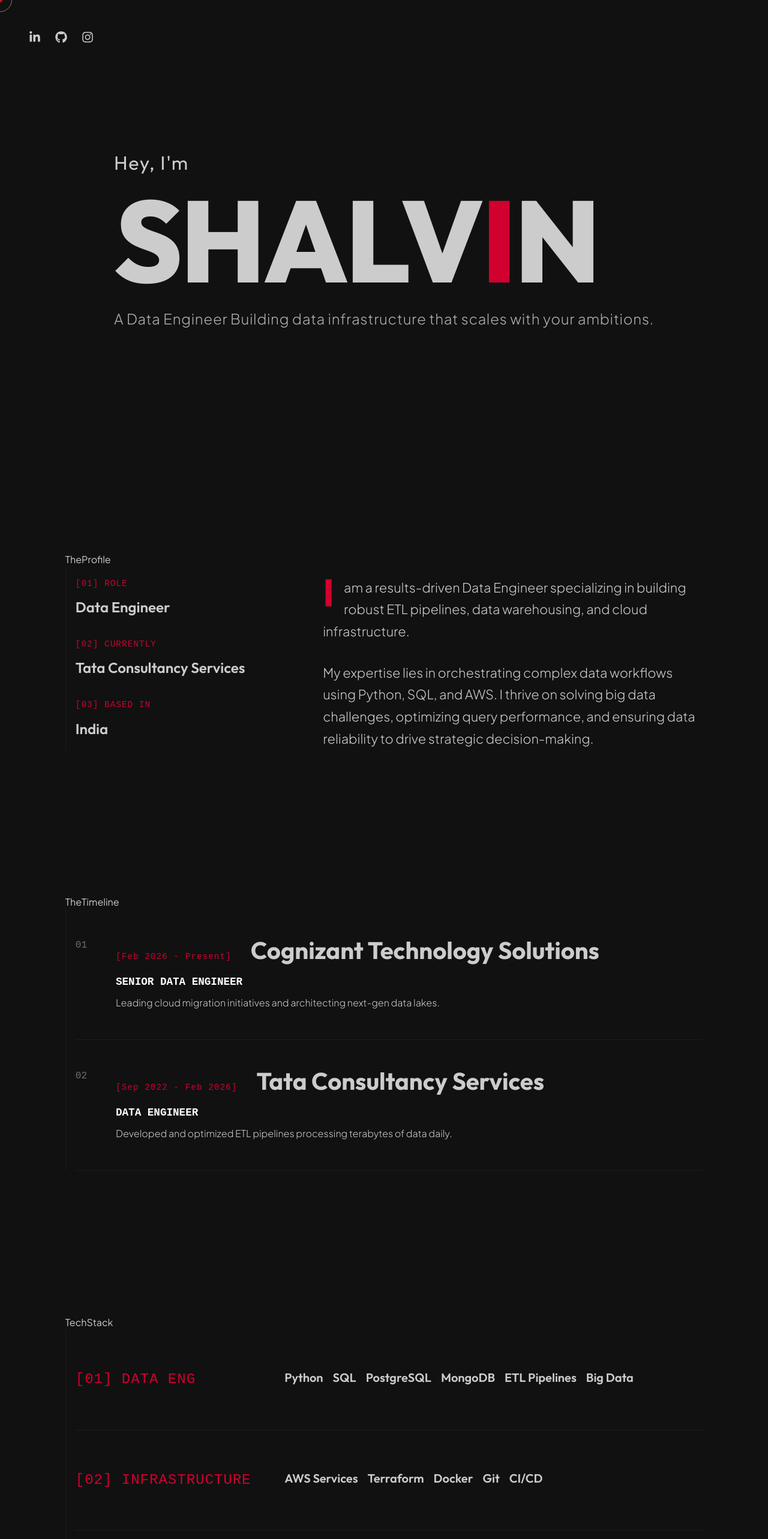
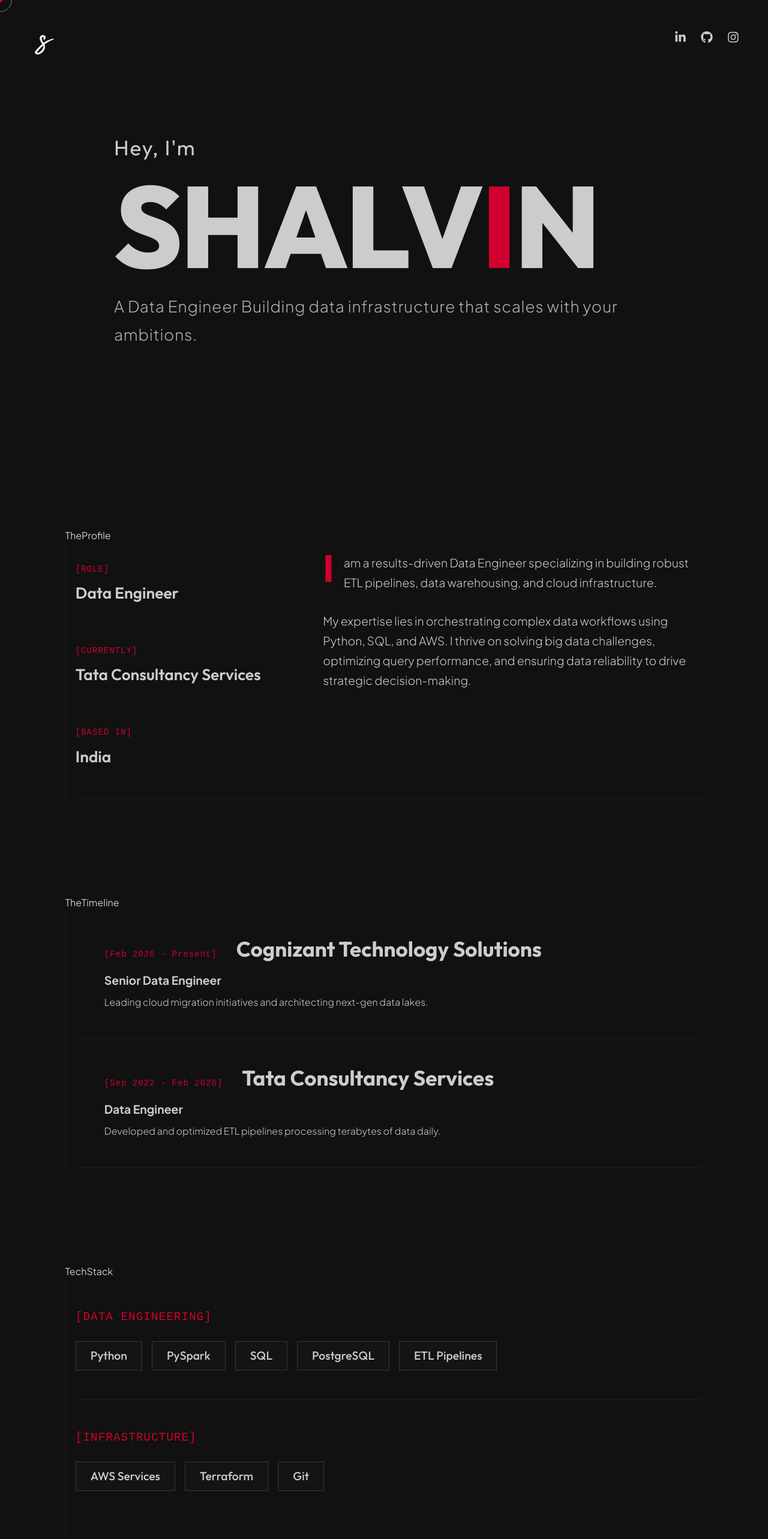
Before and after one commit to ShalvinShaji/new-portfolio, a React (Vite) app: page / in a window 1280 px wide. Shown: the top 2566 px of the page at 60% size. Built offline with nearby package versions, Linux system fonts and the light colour scheme.

Commit message:
redesigned the skills section and profile section

```diff
--- a/index.html
+++ b/index.html
@@ -3,10 +3,10 @@
 
 <head>
   <meta charset="UTF-8" />
-  <link rel="icon" type="image/svg+xml" href="/vite.svg" />
+  <link rel="icon" type="image/svg+xml" href="/src/assets/logo.png" />
   <meta name="viewport" content="width=device-width, initial-scale=1.0" />
   <meta name="description" content="Portfolio of Shalvin - Software Engineer" />
-  <title>Shalvin | Portfolio</title>
+  <title>Shalvin Shaji</title>
 </head>
 
 <body>
--- a/src/components/About.jsx
+++ b/src/components/About.jsx
@@ -21,11 +21,12 @@ const About = () => {
         </div>
 
         <div className="dossier-container">
+          <div className="dossier-entry">
             {/* Left Column: The Stats */}
             <div className={`dossier-stats reveal-text stagger-1 ${isVisible ? 'visible' : ''}`}>
               {stats.map((stat, index) => (
                 <div key={index} className="stat-row">
-                <span className="stat-label">[{String(index + 1).padStart(2, '0')}] {stat.label}</span>
+                  <span className="stat-label">[{stat.label}]</span>
                   <span className="stat-value">{stat.value}</span>
                 </div>
               ))}
@@ -39,6 +40,7 @@ const About = () => {
             </div>
           </div>
         </div>
+      </div>
     </section>
   );
 };
--- a/src/components/Experience.jsx
+++ b/src/components/Experience.jsx
@@ -24,9 +24,9 @@ const Experience = () => {
               onMouseLeave={() => setHoveredIndex(null)}
             >
               <div className="log-marker-col">
-                 <span className={`log-index ${hoveredIndex === index ? 'active' : ''}`}>
-                   {`0${index + 1}`}
-                 </span>
+                   {/* <span className={`log-index ${hoveredIndex === index ? 'active' : ''}`}>
+                   {`[0${index + 1}]`}
+                 </span> */}
                  <div className={`log-line ${index === experience.length - 1 ? 'last' : ''}`}></div>
               </div>
 
--- a/src/components/Hero.jsx
+++ b/src/components/Hero.jsx
@@ -2,6 +2,7 @@ import React from 'react';
 import { portfolioData } from '../data/portfolio';
 import { FaLinkedinIn, FaGithub, FaInstagram } from 'react-icons/fa';
 import useScrollReveal from '../hooks/useScrollReveal';
+import logo from '../assets/logo.png';
 
 const Hero = () => {
   const { name, tagline, socialLinks } = portfolioData.personalInfo;
@@ -9,9 +10,14 @@ const Hero = () => {
 
   return (
     <section id="hero" className="hero-spine-section" ref={ref}>
-      {/* Social Icons - Top Left */}
+      {/* Logo - Top Left */}
       <div className="spine-zone-tl">
-        <div className="spine-socials-tl">
+        <img src={logo} alt="Logo" className="hero-logo" />
+      </div>
+
+      {/* Social Icons - Top Right */}
+      <div className="spine-zone-tr">
+        <div className="spine-socials">
             <a href={socialLinks.linkedin} target="_blank" rel="noopener noreferrer" className="spine-icon"><FaLinkedinIn /></a>
             <a href={socialLinks.github} target="_blank" rel="noopener noreferrer" className="spine-icon"><FaGithub /></a>
             <a href={socialLinks.instagram} target="_blank" rel="noopener noreferrer" className="spine-icon"><FaInstagram /></a>
@@ -26,6 +32,7 @@ const Hero = () => {
         </h1>
         <p className="hero-tagline">A Data Engineer {tagline}</p>
       </div>
+
     </section>
   );
 };
--- a/src/components/Skills.jsx
+++ b/src/components/Skills.jsx
@@ -19,7 +19,7 @@ const Skills = () => {
               <div key={category} className={`skill-row reveal-text stagger-${catIndex + 1} ${isVisible ? 'visible' : ''}`}>
                 <div className="skill-left">
                   <h3 className="skill-category-title">
-                    {`[0${catIndex + 1}] ${category.toUpperCase().replace('_', ' ')}`}
+                    {`[${category.toUpperCase().replace('_', ' ')}]`}
                   </h3>
                 </div>
                 <div className="skill-right">
--- a/src/data/portfolio.js
+++ b/src/data/portfolio.js
@@ -15,13 +15,13 @@ export const portfolioData = {
     }
   },
   skills: {
-    data_eng: [
-      "Python", "SQL", "PostgreSQL", "MongoDB", "ETL Pipelines", "Big Data"
+    data_engineering: [
+      "Python","PySpark", "SQL", "PostgreSQL", "ETL Pipelines"
     ],
     infrastructure: [
-      "AWS Services", "Terraform", "Docker", "Git", "CI/CD"
+      "AWS Services", "Terraform", "Git"
     ],
-    web_dev: [
+    web_development: [
       "React", "Next JS", "Nodejs", "JavaScript"
     ]
   },
--- a/src/index.css
+++ b/src/index.css
@@ -17,8 +17,20 @@
   --font-heading: 'Outfit', sans-serif;
   --font-body: 'Plus Jakarta Sans', sans-serif;
 
+  /* Fluid Font Sizes
+     Scale: 1.25 (Major Third)
+     Viewport: 320px - 1400px
+  */
+  --fs-xs: clamp(0.75rem, 0.70rem + 0.25vw, 0.875rem);
+  --fs-sm: clamp(0.875rem, 0.84rem + 0.18vw, 1rem);
+  --fs-base: clamp(1rem, 0.93rem + 0.35vw, 1.25rem);
+  --fs-md: clamp(1.25rem, 1.12rem + 0.65vw, 1.75rem);
+  --fs-lg: clamp(1.56rem, 1.35rem + 1.05vw, 2.35rem);
+  --fs-xl: clamp(1.95rem, 1.62rem + 1.63vw, 3.15rem);
+  --fs-xxl: clamp(2.44rem, 1.94rem + 2.49vw, 4.30rem);
+
   /* Spacing */
-  --section-padding: 15vh 6vw; /* Radical Spacing - Luxury Feel */
+  --section-padding: clamp(4rem, 10vh, 15vh) clamp(1.5rem, 6vw, 6vw);
   --max-width: 1400px; /* Wider container */
 }
 
@@ -63,7 +75,7 @@ ul {
 
 .section-title {
   font-family: var(--font-heading);
-  font-size: 3rem;
+  font-size: var(--fs-xl);
   font-weight: 700;
   margin-bottom: 3rem;
   color: var(--text-primary);
@@ -74,7 +86,7 @@ ul {
 
 .title-accent {
   color: var(--accent-color);
-  font-size: 4rem; /* Bigger for the 'Me' or accented word */
+  font-size: var(--fs-xxl); /* Bigger for the 'Me' or accented word */
   font-weight: 800;
 }
 
@@ -129,7 +141,8 @@ ul {
   justify-content: center;
 }
 
-/* Social Icons - Top Left */
+
+/* Logo - Top Left */
 .spine-zone-tl {
   position: absolute;
   top: 3rem;
@@ -137,10 +150,26 @@ ul {
   z-index: 100;
 }
 
-.spine-socials-tl {
+.hero-logo {
+  height: 50px;
+  width: auto;
+  object-fit: contain;
+}
+
+/* Social Icons - Top Right */
+.spine-zone-tr {
+  position: absolute;
+  top: 3rem;
+  right: 3rem;
+  z-index: 100;
+}
+
+.spine-socials {
   display: flex;
   gap: 1.5rem;
 }
+
+
 
 .spine-icon {
   font-size: 1.25rem;
@@ -167,7 +196,7 @@ ul {
 /* Greeting - Hey, I'm */
 .hero-greeting {
   font-family: var(--font-heading);
-  font-size: 2rem;
+  font-size: var(--fs-lg);
   font-weight: 400;
   color: var(--text-secondary);
   margin-bottom: 1rem;
@@ -195,7 +224,7 @@ ul {
 
 /* Tagline - Single Line Below Name */
 .hero-tagline {
-  font-size: 1.5rem;
+  font-size: var(--fs-md);
   color: var(--text-secondary);
   line-height: 1.8;
   font-weight: 300;
@@ -210,15 +239,28 @@ ul {
 
 /* About - The Dossier */
 .dossier-container {
-  display: grid;
-  grid-template-columns: 1fr 2fr;
-  gap: 6rem;
-  /* Left Line Design */
+  display: flex;
+  flex-direction: column;
+  /* Left Line Design Maintained on Container */
   padding-left: 1rem;
   border-left: 1px solid rgba(255, 255, 255, 0.05);
   border-top: none;
   padding-top: 1rem;
 }
+
+.dossier-entry {
+  display: grid;
+  grid-template-columns: 1fr 2fr;
+  gap: 6rem;
+
+  /* Restored Section Bottom Line */
+  position: relative;
+  transition: all 0.3s ease;
+  border-bottom: 1px solid rgba(255, 255, 255, 0.05);
+  padding-bottom: 2rem;
+}
+
+/* Removed hover effects from .dossier-entry */
 
 /* Left Column: Stats */
 .dossier-stats {
@@ -231,18 +273,28 @@ ul {
   display: flex;
   flex-direction: column;
   gap: 0.5rem;
+
+  /* Interactive Stats Rows */
+  padding: 1rem 0; /* Reduced padding slightly since no border */
+  transition: all 0.3s ease;
+  border-bottom: none; /* Removed individual lines */
+}
+
+.stat-row:hover {
+  background-color: rgba(255, 255, 255, 0.01);
+  padding-left: 1rem;
 }
 
 .stat-label {
   font-family: monospace;
-  font-size: 0.9rem;
+  font-size: var(--fs-xs);
   color: var(--accent-color);
   letter-spacing: 1px;
 }
 
 .stat-value {
   font-family: var(--font-heading);
-  font-size: 1.5rem;
+  font-size: var(--fs-md);
   color: var(--text-primary);
   font-weight: 600;
 }
@@ -255,14 +307,14 @@ ul {
 }
 
 .dossier-narrative p {
-  font-size: 1.35rem;
+  font-size: var(--fs-base);
   line-height: 1.7;
   color: var(--text-secondary);
   font-weight: 300;
 }
 
 .dossier-narrative p:first-child::first-letter {
-  font-size: 4rem;
+  font-size: var(--fs-xxl);
   float: left;
   line-height: 0.8;
   margin-right: 1rem;
@@ -273,7 +325,7 @@ ul {
 
 /* Responsive Dossier */
 @media (max-width: 768px) {
-  .dossier-container {
+  .dossier-entry {
     grid-template-columns: 1fr;
     gap: 3rem;
   }
@@ -315,7 +367,7 @@ ul {
 
 .log-index {
   font-family: monospace;
-  font-size: 1rem;
+  font-size: var(--fs-base);
   color: var(--text-secondary);
   opacity: 0.5;
   transition: all 0.3s;
@@ -344,13 +396,13 @@ ul {
 .log-period {
   font-family: monospace;
   color: var(--accent-color);
-  font-size: 0.9rem;
+  font-size: var(--fs-xs);
   letter-spacing: 1px;
 }
 
 .log-company {
   font-family: var(--font-heading);
-  font-size: 2.5rem;
+  font-size: var(--fs-lg);
   color: var(--text-primary);
   font-weight: 700;
   transition: color 0.3s;
@@ -369,11 +421,10 @@ ul {
 }
 
 .log-role {
-  font-family: monospace;
-  font-size: 1.1rem;
-  color: white;
-  text-transform: uppercase;
+  font-size: var(--fs-base);
+  color: var(--text-secondary);
 }
+
 
 .log-desc {
   color: var(--text-secondary);
@@ -415,9 +466,10 @@ ul {
 
 .skill-row {
   display: flex;
-  justify-content: space-between;
+  flex-direction: column; /* Stack vertically now */
+  gap: 1.5rem; /* Space between Title and Tags */
   align-items: flex-start;
-  padding: 4rem 0;
+  padding: 3rem 0; /* Slightly reduced padding */
   border-bottom: 1px solid rgba(255, 255, 255, 0.05);
   transition: all 0.3s ease;
 }
@@ -428,19 +480,19 @@ ul {
 }
 
 .skill-left {
-  flex: 1;
+  width: 100%; /* Take full width */
 }
 
 .skill-category-title {
   font-family: monospace;
-  font-size: 1.5rem;
+  font-size: var(--fs-base);
   color: var(--accent-color);
   font-weight: 400;
   letter-spacing: 1px;
 }
 
 .skill-right {
-  flex: 2;
+  width: 100%; /* Take full width */
 }
 
 .skill-tags {
@@ -451,14 +503,37 @@ ul {
 
 .skill-tag {
   font-family: var(--font-heading);
-  font-size: 1.25rem;
+  font-size: var(--fs-base);
   color: var(--text-primary);
-  font-weight: 600;
-  transition: color 0.3s;
+  font-weight: 500;
+  transition: all 0.3s;
+
+  /* Chip Design */
+  display: inline-block;
+  padding: 0.5rem 1.5rem;
+  border: 1px solid rgba(255, 255, 255, 0.15);
+  /* border-radius: 100px; */
+  background-color: rgba(255, 255, 255, 0.01);
+}
+
+.skill-tag:hover {
+  border-color: var(--accent-color);
+  color: var(--accent-color);
+  /* transform: translateY(-2px); */
+  background-color: rgba(255, 255, 255, 0.05);
 }
 
 .skill-row:hover .skill-tag {
-  color: white;
+  color: white; /* Keep row hover effect but let tag hover override if specific */
+  border-color: rgba(255, 255, 255, 0.5);
+}
+
+.skill-row:hover .skill-tag:hover {
+  border-color: var(--accent-color);
+  color: var(--accent-color);
+}
+.skill-row:hover .skill-category-title {
+  color: var(--accent-color);
 }
 
 /* Responsive updates for new Skills Row */
@@ -508,7 +583,7 @@ ul {
 
 .project-title {
   font-family: var(--font-heading);
-  font-size: 3rem; /* Massive title */
+  font-size: var(--fs-xl); /* Massive title */
   font-weight: 700;
   color: var(--text-primary);
   margin-bottom: 1rem;
@@ -529,7 +604,7 @@ ul {
 
 .project-desc {
   color: var(--text-secondary);
-  font-size: 1.1rem;
+  font-size: var(--fs-base);
   line-height: 1.6;
 }
 
@@ -629,13 +704,8 @@ ul {
   }
 
   /* General Typography */
-  .section-title {
-    font-size: 2.5rem;
-    flex-wrap: wrap;
-  }
-  .title-accent {
-    font-size: 3rem;
-  }
+
+
 
   /* HERO - Centered Layout (Mobile) */
   .hero-spine-section {
@@ -647,14 +717,20 @@ ul {
     left: 1.5rem;
   }
 
+  .spine-zone-tr {
+    top: 1.5rem;
+    right: 1.5rem;
+  }
+
+  .hero-logo {
+    height: 40px;
+  }
+
   .hero-center-content {
     padding: 0 1rem;
   }
 
-  .hero-greeting {
-    font-size: 1.5rem;
-    margin-bottom: 0.75rem;
-  }
+
 
   .hero-name {
     font-size: clamp(2.5rem, 16vw, 5rem);
@@ -662,12 +738,7 @@ ul {
     letter-spacing: -0.03em;
   }
 
-  .hero-tagline {
-    font-size: 1rem;
-    line-height: 1.6;
-    padding: 0 0.5rem;
-    max-width: 100%;
-  }
+
 
   /* ABOUT - THE DOSSIER (Stacking) */
   .dossier-container {
@@ -683,9 +754,7 @@ ul {
     padding-bottom: 1rem;
   }
 
-  .dossier-narrative p {
-    font-size: 1.1rem;
-  }
+
 
   /* Reset Drop Cap for Mobile */
   .dossier-narrative p:first-child::first-letter {
@@ -713,9 +782,7 @@ ul {
     max-width: 100%;
   }
 
-  .project-title {
-    font-size: 2.5rem;
-  }
+
 
   /* Footer */
   .footer {
@@ -723,21 +790,7 @@ ul {
   }
 }
 
-/* Small Mobile (max-width: 480px) */
-@media (max-width: 480px) {
-  .spine-name {
-    font-size: 20vw;
-  }
-  .spine-greeting {
-    font-size: 1.5rem;
-  }
-  .about-title-big {
-    font-size: 3.5rem;
-  }
-  .spec-header {
-    font-size: 0.9rem;
-  }
-}
+
 
 /* Hide Cursor on Touch Devices */
 @media (hover: none) and (pointer: coarse) {
```
Also changed, not shown: src/assets/logo.png (added). Lines whose indentation alone changed are shown as unchanged.
